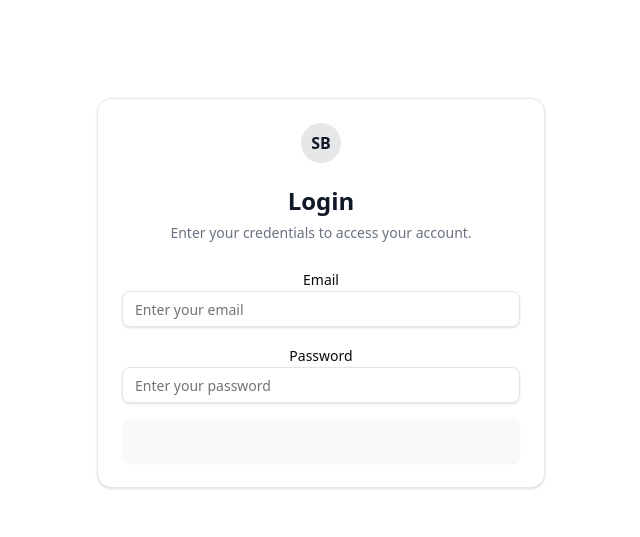
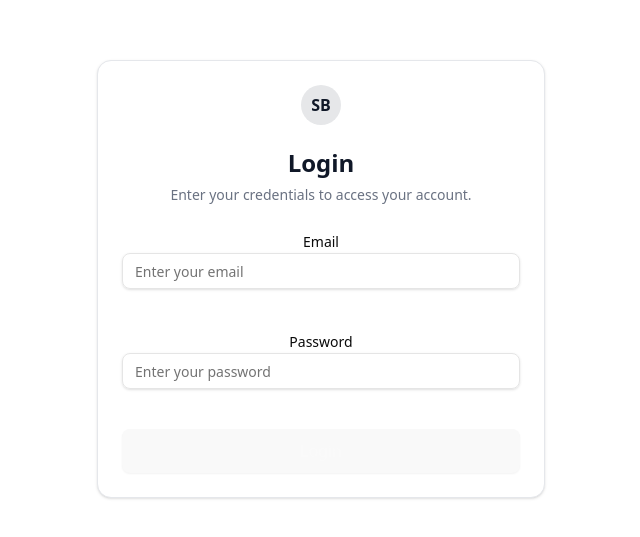
Before and after one commit to mbkosik/skillboard, a Vue app: page /login in a window 1280 px wide. Shown: the part 107-644 px from the top of the page, without its empty margins (319-959 px from the left). Built offline with nearby package versions, Linux system fonts and the light colour scheme; what @tanstack/vue-query would draw is missing.

Commit message:
fix(ui): prevent layout shift when showing form validation errors

```diff
--- a/src/components/auth/LoginForm.vue
+++ b/src/components/auth/LoginForm.vue
@@ -26,7 +26,7 @@
             :disabled="isSubmitting"
             @blur="emailTouched = true"
           />
-          <p v-if="emailError" id="email-error" class="text-red-500 text-sm mt-1">
+          <p id="email-error" class="min-h-[1.25rem] text-red-500 text-sm mt-1">
             {{ emailError }}
           </p>
         </div>
@@ -43,7 +43,7 @@
             :disabled="isSubmitting"
             @blur="passwordTouched = true"
           />
-          <p v-if="passwordError" id="password-error" class="text-red-500 text-sm mt-1">
+          <p id="password-error" class="min-h-[1.25rem] text-red-500 text-sm mt-1">
             {{ passwordError }}
           </p>
         </div>
--- a/src/views/LoginView.vue
+++ b/src/views/LoginView.vue
@@ -36,6 +36,6 @@ const handleLogin = async (payload: { email: string; password: string }) => {
 <template>
   <AuthLayout>
     <LoginForm :is-submitting="isSubmitting" @login="handleLogin" />
-    <p v-if="error" class="mt-2 text-sm text-red-600">{{ error }}</p>
+    <p class="min-h-[1.25rem] mt-2 text-sm text-red-600">{{ error }}</p>
   </AuthLayout>
 </template>
```
